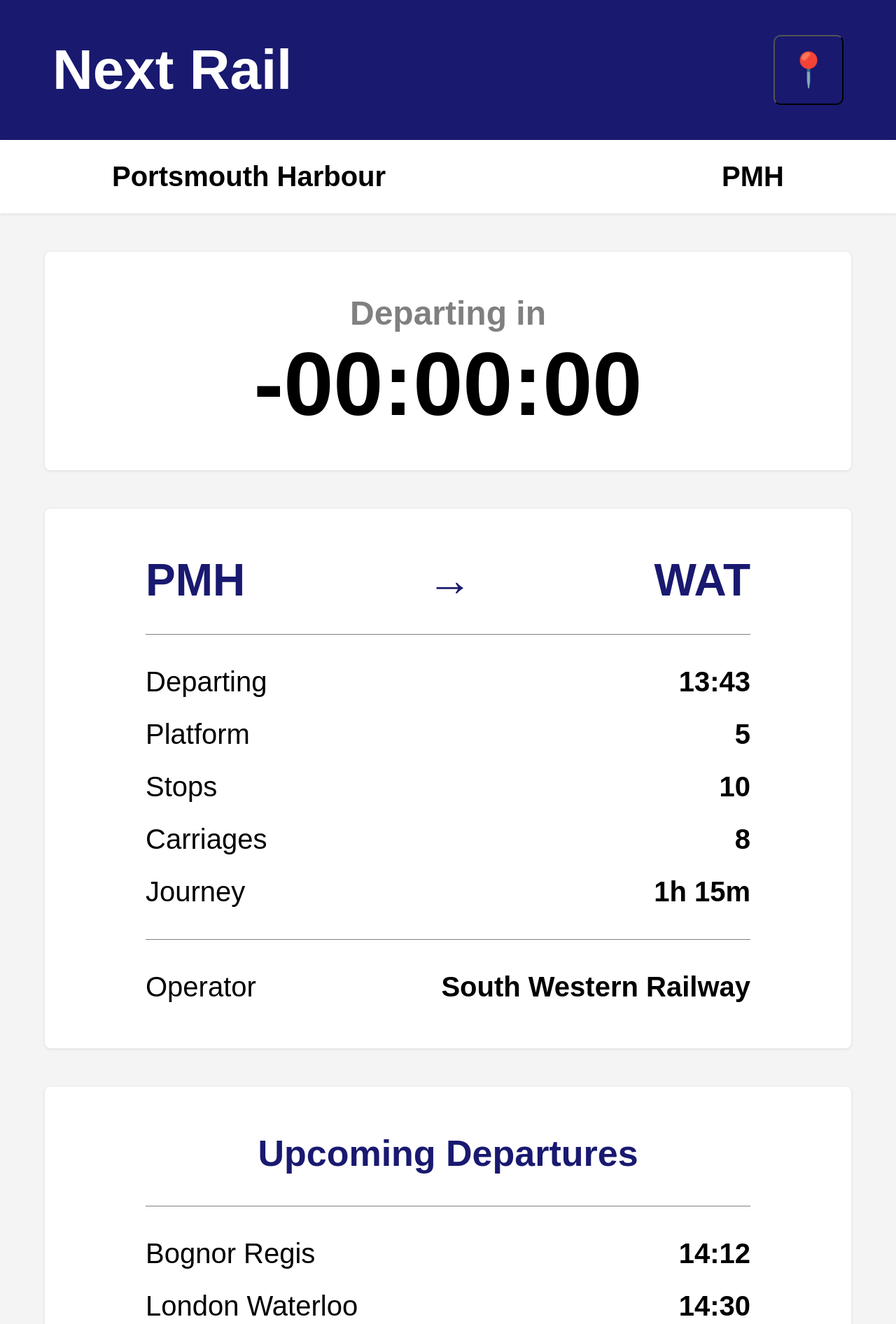
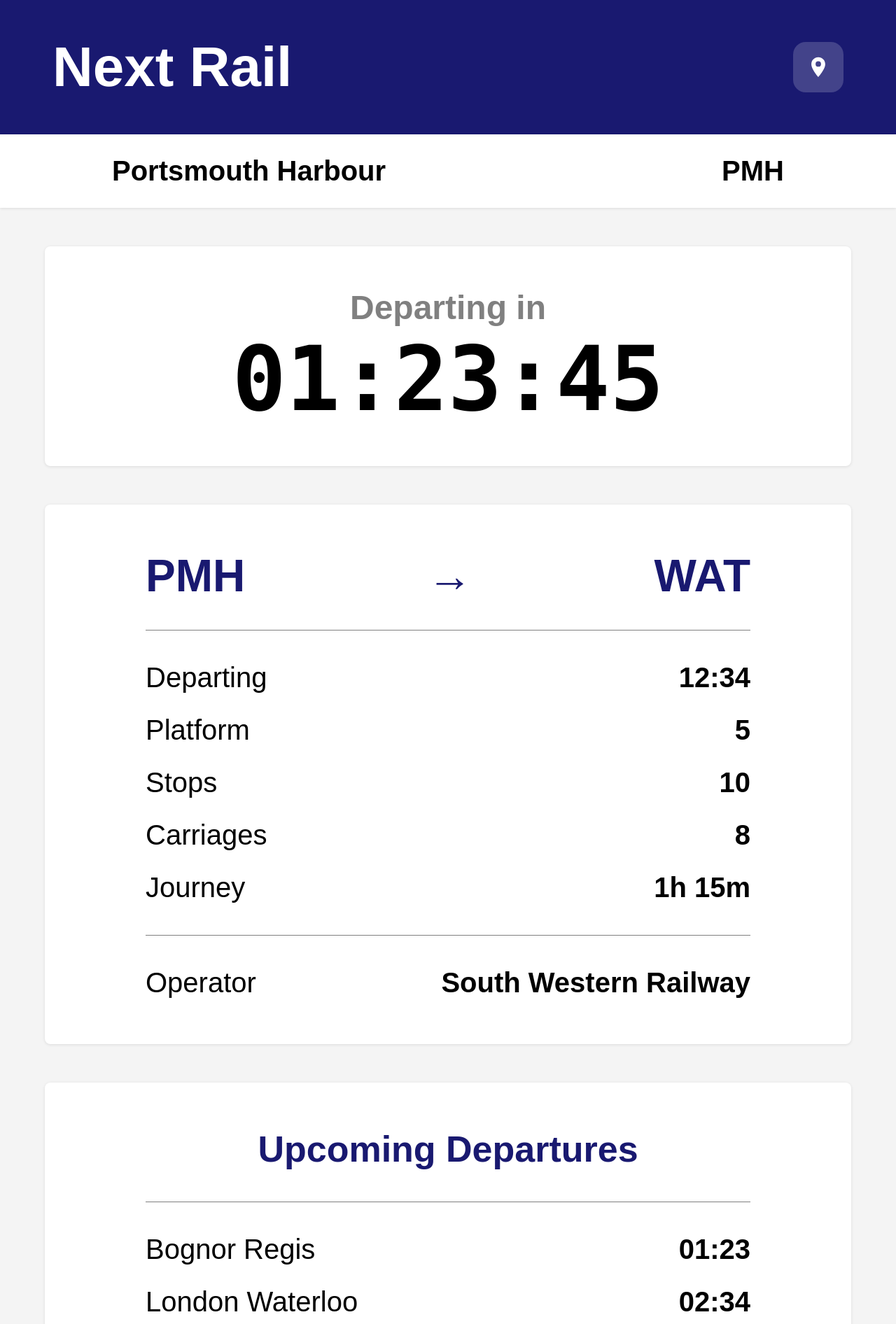
Before and after one commit to hfaulk/next-train, a website: page index.html in a window 1280 px wide. Shown: the top 1892 px of the page at 70% size. Drawn offline with Linux system fonts and the light colour scheme.

Commit message:
Modernise 'locate' button

```diff
--- a/index.html
+++ b/index.html
@@ -9,7 +9,18 @@
     <body>
         <header>
             <h1>Next Rail</h1>
-            <button id="locate" onclick="setStation()">📍</button>
+            <button id="locate" aria-label="Use current location">
+                <svg
+                    viewBox="0 0 24 24"
+                    width="34"
+                    height="34"
+                    fill="currentColor"
+                >
+                    <path
+                        d="M12 2C8.1 2 5 5.1 5 9c0 5.2 7 13 7 13s7-7.8 7-13c0-3.9-3.1-7-7-7zm0 9.5A2.5 2.5 0 1 1 12 6a2.5 2.5 0 0 1 0 5.5z"
+                    />
+                </svg>
+            </button>
         </header>
 
         <section id="station" class="info_panel">
@@ -21,7 +32,7 @@
 
         <section id="countdown" class="info_panel">
             <h2 id="cd_label">Departing in</h2>
-            <h1 id="cd_timer">-00:00:00</h1>
+            <h1 id="cd_timer">01:23:45</h1>
         </section>
 
         <section id="journey_info" class="info_panel">
@@ -32,7 +43,7 @@
             </div>
             <div id="depart_div" class="info_list">
                 <p>Departing</p>
-                <p id="depart_time" class="value">13:43</p>
+                <p id="depart_time" class="value">12:34</p>
             </div>
             <div class="info_list">
                 <p>Platform</p>
@@ -62,15 +73,15 @@
             </div>
             <div id="next_1" class="info_list">
                 <p>Bognor Regis</p>
-                <p class="value">14:12</p>
+                <p class="value">01:23</p>
             </div>
             <div id="next_2" class="info_list">
                 <p>London Waterloo</p>
-                <p class="value">14:30</p>
+                <p class="value">02:34</p>
             </div>
             <div id="next_3" class="info_list">
                 <p>London Paddington</p>
-                <p class="value">14:43</p>
+                <p class="value">03:45</p>
             </div>
         </section>
 
--- a/script.js
+++ b/script.js
@@ -16,15 +16,32 @@
 //   console.error("geolocation not supported");
 // }
 
+document.querySelector("#locate").addEventListener("click", setStation);
+
 function setStation() {
   const stat_name = document.querySelector("#stat_name");
   const stat_code = document.querySelector("#stat_code");
 
+  const from = document.querySelector("#from");
+  const to = document.querySelector("#to");
+
+  const op_name = document.querySelector("#op_name");
+
   if (stat_name.textContent == "Portsmouth Harbour") {
     stat_name.textContent = "Rhoose Cardiff International Airport";
     stat_code.textContent = "RIA";
+
+    from.textContent = "RIA";
+    to.textContent = "CDF";
+
+    op_name.textContent = "Transport for Wales";
   } else {
     stat_name.textContent = "Portsmouth Harbour";
     stat_code.textContent = "PMH";
+
+    from.textContent = "PMH";
+    to.textContent = "WAT";
+
+    op_name.textContent = "South Western Railway";
   }
 }
--- a/style.css
+++ b/style.css
@@ -78,12 +78,32 @@ header div {
 }
 
 #locate {
-    font-size: 3em;
-    background-color: transparent;
-    border-radius: 10px;
+    appearance: none;
+    border: none;
+    background: rgba(255, 255, 255, 0.18);
     color: white;
-    height: 100px;
-    width: 100px;
+    width: 72px;
+    height: 72px;
+    border-radius: 18px;
+    display: flex;
+    align-items: center;
+    justify-content: center;
+    cursor: pointer;
+    transition:
+        transform 40ms linear,
+        box-shadow 60ms ease,
+        background 60ms ease;
+    -webkit-tap-highlight-color: transparent;
+}
+
+#locate:hover {
+    background: rgba(255, 255, 255, 0.18);
+}
+
+#locate:active {
+    transform: translateY(2px) scale(0.96);
+    background: rgba(255, 255, 255, 0.22);
+    box-shadow: inset 0 4px 10px rgba(0, 0, 0, 0.45);
 }
 
 #countdown {
@@ -101,10 +121,13 @@ header div {
     font-size: 8em;
     padding: 0;
     margin: 0;
+    font-family: ui-monospace, SFMono-Regular, Menlo, Consolas, monospace;
+    font-variant-numeric: tabular-nums;
 }
 
 .value {
     font-weight: bold;
+    font-variant-numeric: tabular-nums;
 }
 
 #to,
```
